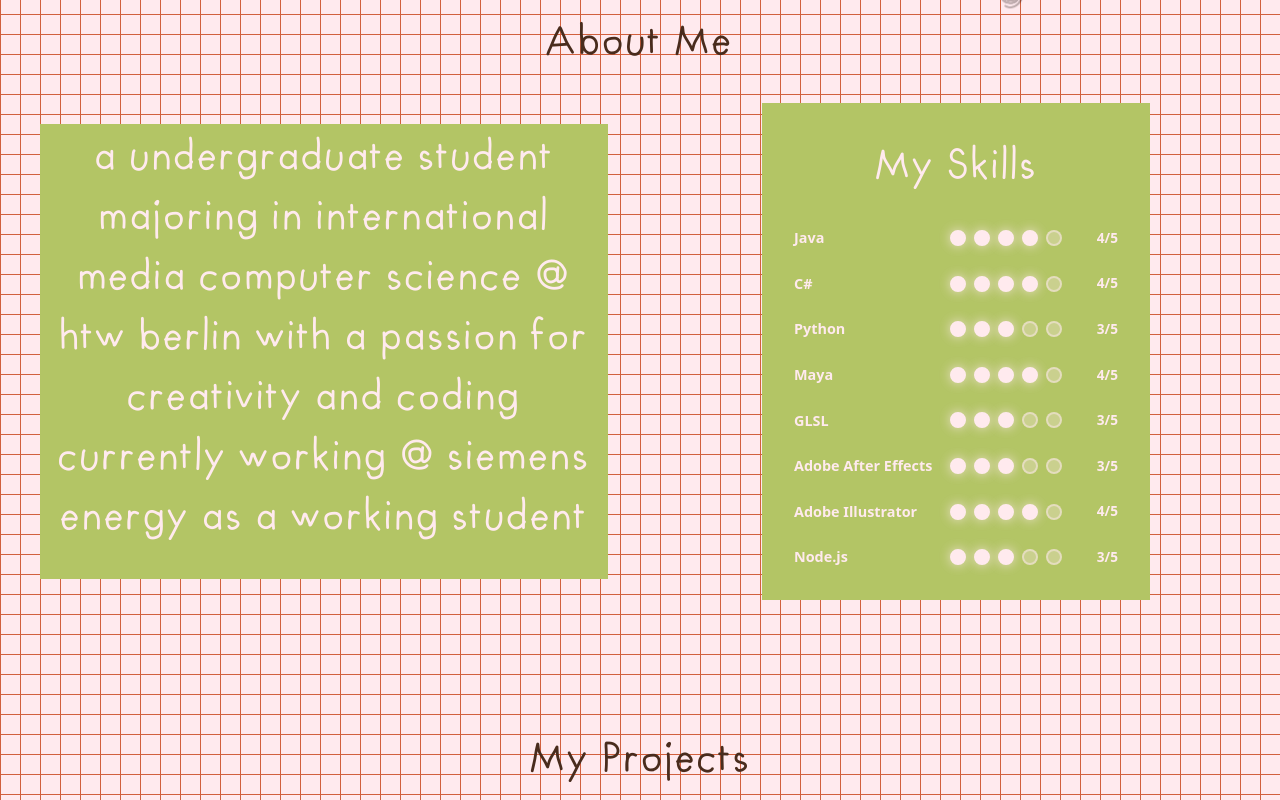
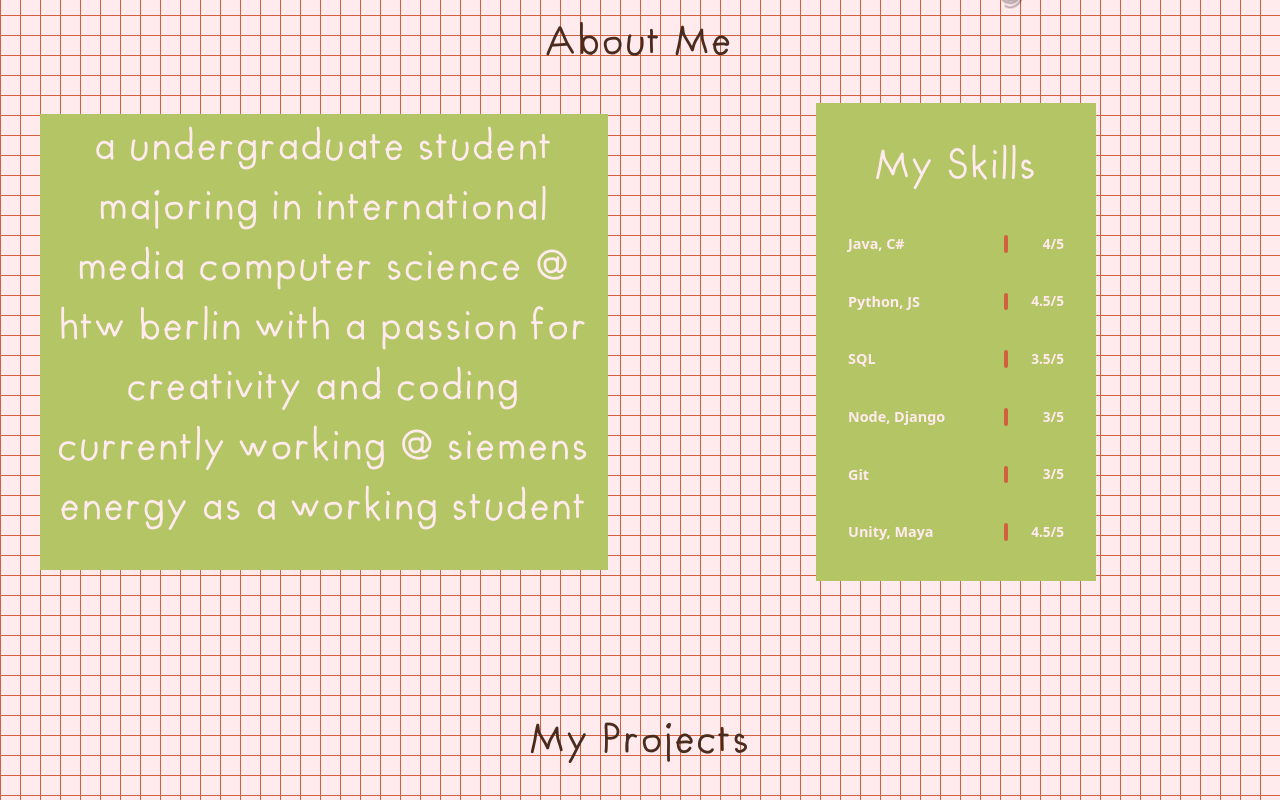
Before and after one commit to estellaaaa/portfolio, a React (Vite) app: page / in a window 1280 px wide. Shown: the part 652-1452 px from the top of the page. Built offline with nearby package versions, Linux system fonts and the light colour scheme.

Commit message:
updated skill set

```diff
--- a/src/App.tsx
+++ b/src/App.tsx
@@ -251,117 +251,42 @@ function App() {
             <div className="caption">
               <h2>My Skills</h2>
               <div className="skills-grid">
-                <div className="skill-item">
-                  <span className="skill-name">Java</span>
-                  <div className="skill-scale">
-                    <div className="scale-dots">
-                      <span className="dot filled"></span>
-                      <span className="dot filled"></span>
-                      <span className="dot filled"></span>
-                      <span className="dot filled"></span>
-                      <span className="dot"></span>
+                {(
+                  [
+                    { name: 'Java, C#', level: 4 },
+                    { name: 'Python, JS', level: 4.5 },
+                    { name: 'SQL', level: 3.5 },
+                    { name: 'Node, Django', level: 3 },
+                    { name: 'Git', level: 3 },
+                    { name: 'Unity, Maya', level: 4.5 },
+                  ] as { name: string; level: number }[]
+                ).map((skill) => (
+                  <div className="skill-item" key={skill.name}>
+                    <span className="skill-name">{skill.name}</span>
+                    <div
+                      className="skill-scale"
+                      style={{
+                        background: '#fff',
+                        border: '2px solid #D1603D',
+                        borderRadius: 9999,
+                        overflow: 'hidden',
+                        height: '1.1rem',
+                        margin: '0.5rem 0',
+                      }}
+                    >
+                      <div
+                        className="skill-bar"
+                        style={{
+                          height: '100%',
+                          background: '#D1603D',
+                          width: `${(skill.level / 5) * 100}%`,
+                          transition: 'width 400ms ease',
+                        }}
+                      />
                     </div>
+                    <span className="skill-level">{Number.isInteger(skill.level) ? `${skill.level}/5` : `${skill.level}/5`}</span>
                   </div>
-                  <span className="skill-level">4/5</span>
-                </div>
-
-                <div className="skill-item">
-                  <span className="skill-name">C#</span>
-                  <div className="skill-scale">
-                    <div className="scale-dots">
-                      <span className="dot filled"></span>
-                      <span className="dot filled"></span>
-                      <span className="dot filled"></span>
-                      <span className="dot filled"></span>
-                      <span className="dot"></span>
-                    </div>
-                  </div>
-                  <span className="skill-level">4/5</span>
-                </div>
-
-                <div className="skill-item">
-                  <span className="skill-name">Python</span>
-                  <div className="skill-scale">
-                    <div className="scale-dots">
-                      <span className="dot filled"></span>
-                      <span className="dot filled"></span>
-                      <span className="dot filled"></span>
-                      <span className="dot"></span>
-                      <span className="dot"></span>
-                    </div>
-                  </div>
-                  <span className="skill-level">3/5</span>
-                </div>
-
-                <div className="skill-item">
-                  <span className="skill-name">Maya</span>
-                  <div className="skill-scale">
-                    <div className="scale-dots">
-                      <span className="dot filled"></span>
-                      <span className="dot filled"></span>
-                      <span className="dot filled"></span>
-                      <span className="dot filled"></span>
-                      <span className="dot"></span>
-                    </div>
-                  </div>
-                  <span className="skill-level">4/5</span>
-                </div>
-
-                <div className="skill-item">
-                  <span className="skill-name">GLSL</span>
-                  <div className="skill-scale">
-                    <div className="scale-dots">
-                      <span className="dot filled"></span>
-                      <span className="dot filled"></span>
-                      <span className="dot filled"></span>
-                      <span className="dot"></span>
-                      <span className="dot"></span>
-                    </div>
-                  </div>
-                  <span className="skill-level">3/5</span>
-                </div>
-
-                <div className="skill-item">
-                  <span className="skill-name">Adobe After Effects</span>
-                  <div className="skill-scale">
-                    <div className="scale-dots">
-                      <span className="dot filled"></span>
-                      <span className="dot filled"></span>
-                      <span className="dot filled"></span>
-                      <span className="dot"></span>
-                      <span className="dot"></span>
-                    </div>
-                  </div>
-                  <span className="skill-level">3/5</span>
-                </div>
-
-                <div className="skill-item">
-                  <span className="skill-name">Adobe Illustrator</span>
-                  <div className="skill-scale">
-                    <div className="scale-dots">
-                      <span className="dot filled"></span>
-                      <span className="dot filled"></span>
-                      <span className="dot filled"></span>
-                      <span className="dot filled"></span>
-                      <span className="dot"></span>
-                    </div>
-                  </div>
-                  <span className="skill-level">4/5</span>
-                </div>
-
-                <div className="skill-item">
-                  <span className="skill-name">Node.js</span>
-                  <div className="skill-scale">
-                    <div className="scale-dots">
-                      <span className="dot filled"></span>
-                      <span className="dot filled"></span>
-                      <span className="dot filled"></span>
-                      <span className="dot"></span>
-                      <span className="dot"></span>
-                    </div>
-                  </div>
-                  <span className="skill-level">3/5</span>
-                </div>
+                ))}
               </div>
             </div>
           </div>
```
